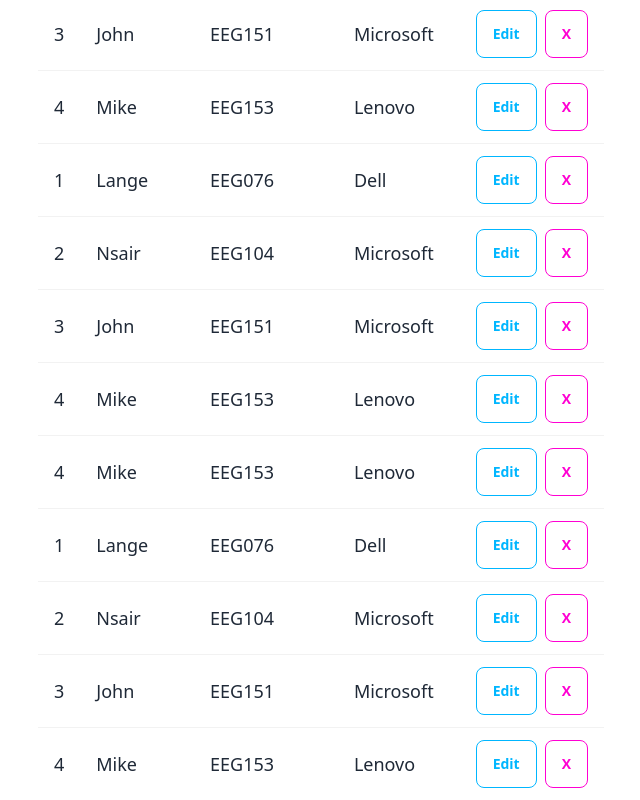
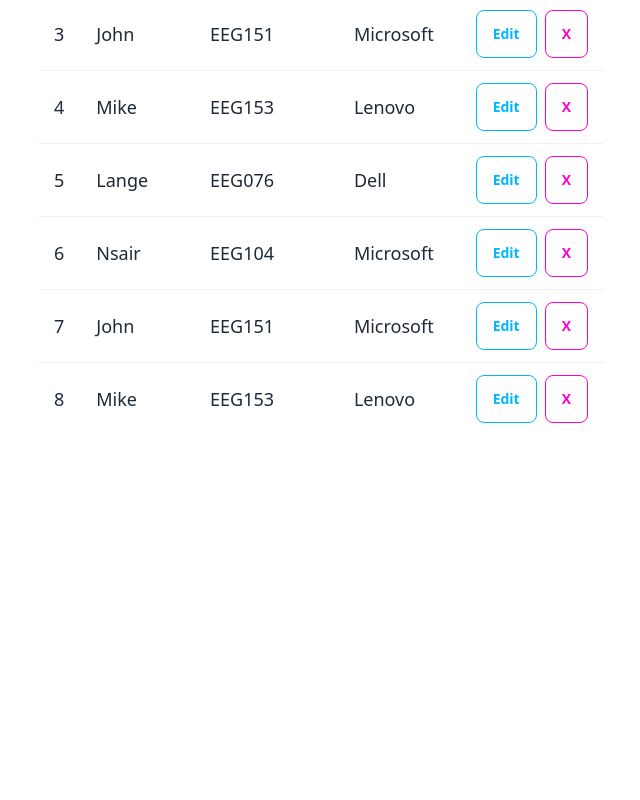
Before and after one commit to KrishnaA01/investerlist, a React (Vite) app: page / in a window 1280 px wide. Shown: the part 512-1312 px from the top of the page, without its empty margins (319-959 px from the left). After the commit the page ends 947 px from the top, so only its background shows below. Built offline with nearby package versions, Linux system fonts and the light colour scheme.

Commit message:
made id unique

```diff
--- a/src/App.jsx
+++ b/src/App.jsx
@@ -12,15 +12,10 @@ function App() {
     { id: 2, benutzer: "Nsair", gerätename: "EEG104", hersteller: "Microsoft" },
     { id: 3, benutzer: "John", gerätename: "EEG151", hersteller: "Microsoft" },
     { id: 4, benutzer: "Mike", gerätename: "EEG153", hersteller: "Lenovo" },
-    { id: 1, benutzer: "Lange", gerätename: "EEG076", hersteller: "Dell" },
-    { id: 2, benutzer: "Nsair", gerätename: "EEG104", hersteller: "Microsoft" },
-    { id: 3, benutzer: "John", gerätename: "EEG151", hersteller: "Microsoft" },
-    { id: 4, benutzer: "Mike", gerätename: "EEG153", hersteller: "Lenovo" },
-    { id: 4, benutzer: "Mike", gerätename: "EEG153", hersteller: "Lenovo" },
-    { id: 1, benutzer: "Lange", gerätename: "EEG076", hersteller: "Dell" },
-    { id: 2, benutzer: "Nsair", gerätename: "EEG104", hersteller: "Microsoft" },
-    { id: 3, benutzer: "John", gerätename: "EEG151", hersteller: "Microsoft" },
-    { id: 4, benutzer: "Mike", gerätename: "EEG153", hersteller: "Lenovo" },
+    { id: 5, benutzer: "Lange", gerätename: "EEG076", hersteller: "Dell" },
+    { id: 6, benutzer: "Nsair", gerätename: "EEG104", hersteller: "Microsoft" },
+    { id: 7, benutzer: "John", gerätename: "EEG151", hersteller: "Microsoft" },
+    { id: 8, benutzer: "Mike", gerätename: "EEG153", hersteller: "Lenovo" },
   ]);
 
   const [newRow, setNewRow] = useState({
--- /dev/null
+++ b/src/components/SearchedItems.jsx
@@ -0,0 +1,15 @@
+const SearchedItems = () => {
+  return;
+  <div>
+    <ul>
+      {searchResults.map((item) => (
+        <li key={item.snNumber}>
+          {`Name: ${item.name}, Devices: ${item.devices}, SN: ${item.snNumber}`}
+        </li>
+      ))}
+    </ul>
+    ;
+  </div>;
+};
+
+export default SearchedItems;
```
